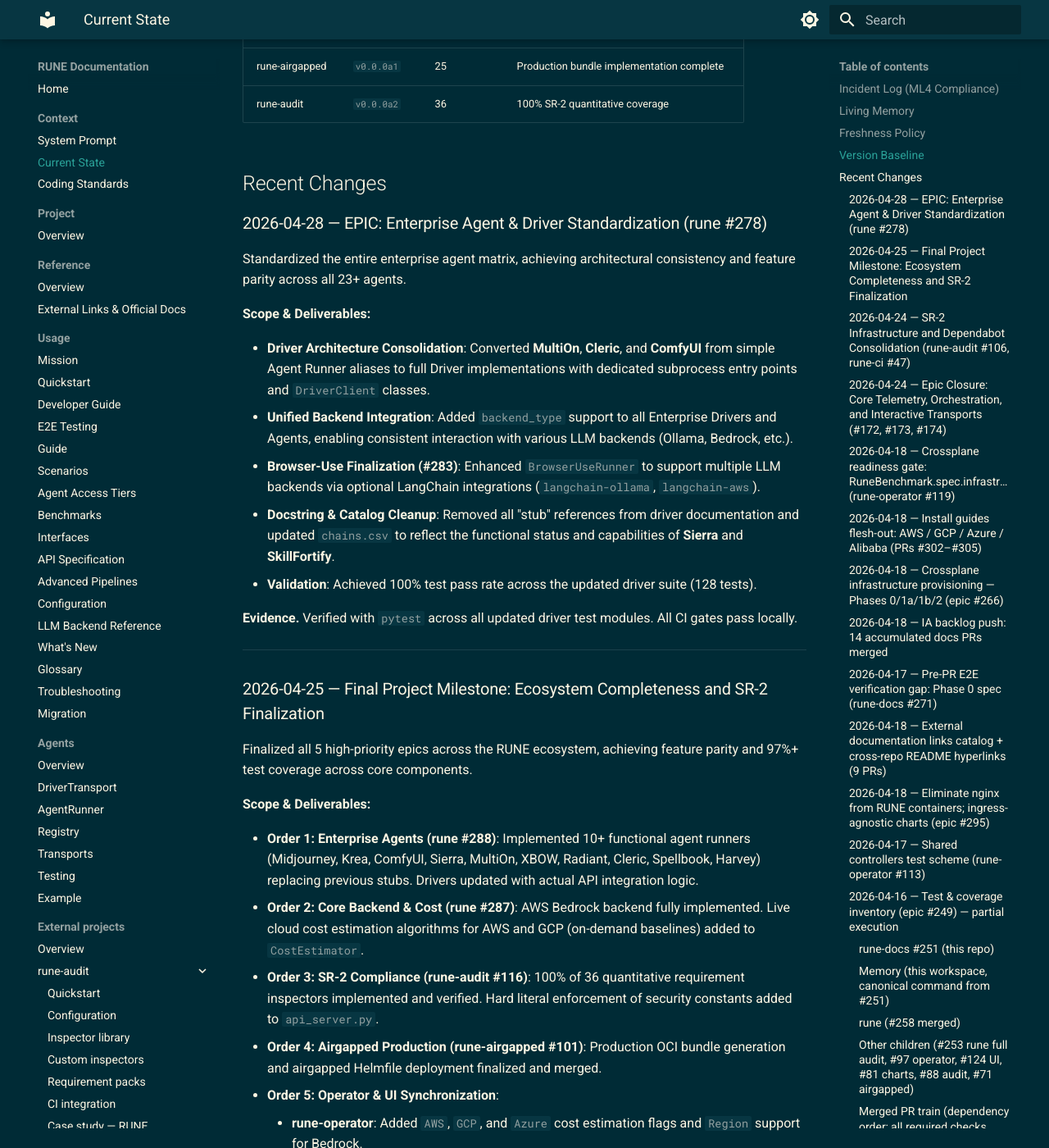
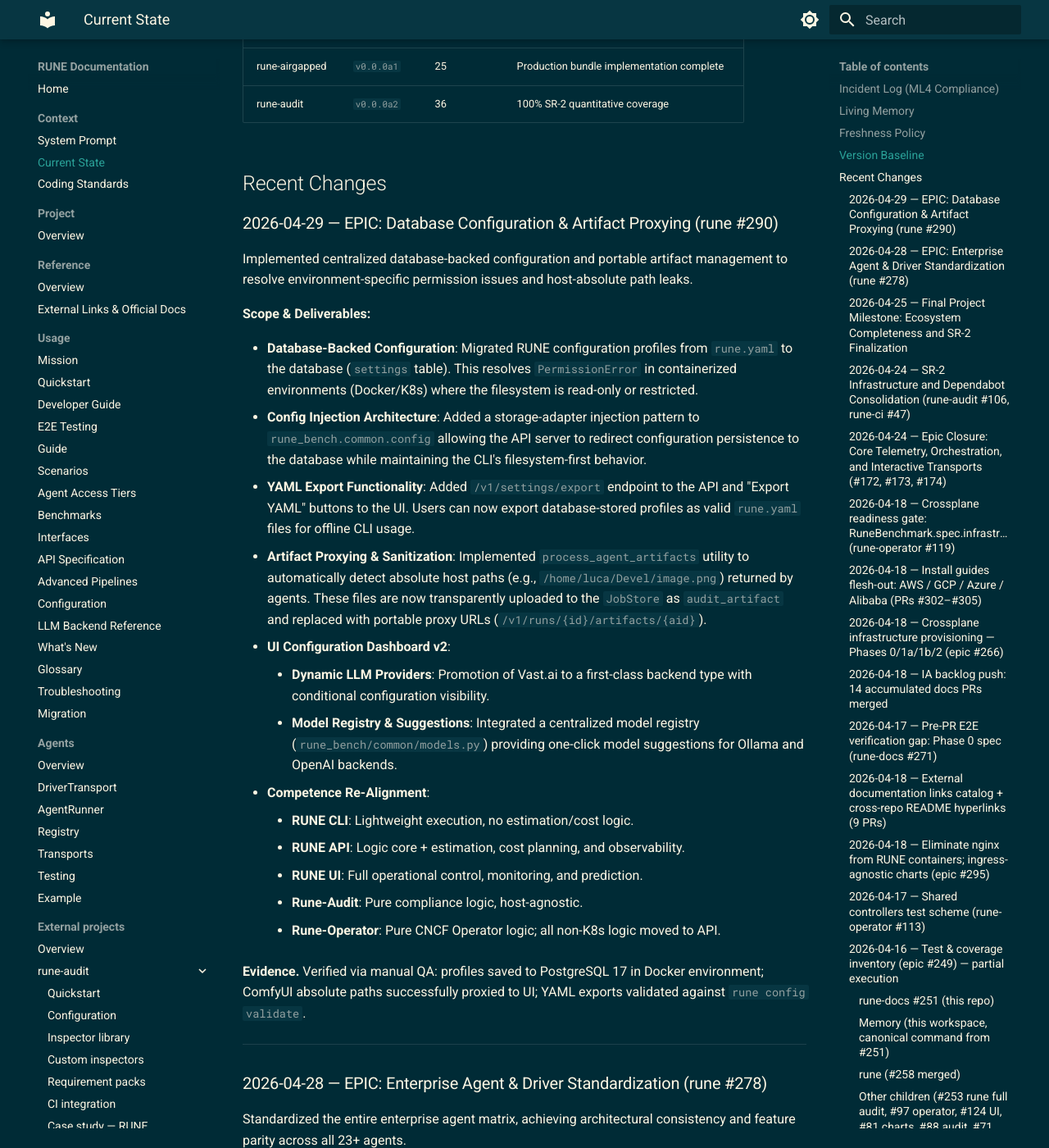
Before and after one commit to lpasquali/rune-docs, an MkDocs documentation site: the page built from docs/context/CURRENT_STATE.md, in a window 1280 px wide and 1400 px high, scrolled down 990 px. Shown: the whole window at 82% size. Built offline with MkDocs 1.6.1 and Material for MkDocs 9.7.7, drawn with Linux system fonts in a browser that asks for light colours; the version menu is left out; some of the changed text lies outside the part shown.

Commit message:
docs: update CURRENT_STATE.md with Database Config & Artifact Proxying EPIC
Closes #349

```diff
--- a/docs/context/CURRENT_STATE.md
+++ b/docs/context/CURRENT_STATE.md
@@ -13,7 +13,7 @@ RUNE is currently in active pre-alpha development for its core LLM backends, age
 
 This file must be updated whenever system state evolves (per CODING_STANDARDS.md "Atomic Persistence"). If information here conflicts with what you observe in the code or git history, trust what you observe now — then update this file to match reality.
 
-Last updated: **2026-04-28** (persist: rune **#278** — Enterprise Agent Driver Standardization).
+Last updated: **2026-04-29** (persist: rune **#290** — Database Configuration & Artifact Proxying).
 
 ## Version Baseline
 
@@ -28,6 +28,30 @@ Last updated: **2026-04-28** (persist: rune **#278** — Enterprise Agent Driver
 | rune-audit | `v0.0.0a2` | 36 | 100% SR-2 quantitative coverage |
 
 ## Recent Changes
+
+### 2026-04-29 — EPIC: Database Configuration & Artifact Proxying (rune #290)
+
+Implemented centralized database-backed configuration and portable artifact management to resolve environment-specific permission issues and host-absolute path leaks.
+
+**Scope & Deliverables:**
+
+- **Database-Backed Configuration**: Migrated RUNE configuration profiles from `rune.yaml` to the database (`settings` table). This resolves `PermissionError` in containerized environments (Docker/K8s) where the filesystem is read-only or restricted.
+- **Config Injection Architecture**: Added a storage-adapter injection pattern to `rune_bench.common.config` allowing the API server to redirect configuration persistence to the database while maintaining the CLI's filesystem-first behavior.
+- **YAML Export Functionality**: Added `/v1/settings/export` endpoint to the API and "Export YAML" buttons to the UI. Users can now export database-stored profiles as valid `rune.yaml` files for offline CLI usage.
+- **Artifact Proxying & Sanitization**: Implemented `process_agent_artifacts` utility to automatically detect absolute host paths (e.g., `/home/luca/Devel/image.png`) returned by agents. These files are now transparently uploaded to the `JobStore` as `audit_artifact` and replaced with portable proxy URLs (`/v1/runs/{id}/artifacts/{aid}`).
+- **UI Configuration Dashboard v2**:
+    - **Dynamic LLM Providers**: Promotion of Vast.ai to a first-class backend type with conditional configuration visibility.
+    - **Model Registry & Suggestions**: Integrated a centralized model registry (`rune_bench/common/models.py`) providing one-click model suggestions for Ollama and OpenAI backends.
+- **Competence Re-Alignment**:
+    - **RUNE CLI**: Lightweight execution, no estimation/cost logic.
+    - **RUNE API**: Logic core + estimation, cost planning, and observability.
+    - **RUNE UI**: Full operational control, monitoring, and prediction.
+    - **Rune-Audit**: Pure compliance logic, host-agnostic.
+    - **Rune-Operator**: Pure CNCF Operator logic; all non-K8s logic moved to API.
+
+**Evidence.** Verified via manual QA: profiles saved to PostgreSQL 17 in Docker environment; ComfyUI absolute paths successfully proxied to UI; YAML exports validated against `rune config validate`.
+
+---
 
 ### 2026-04-28 — EPIC: Enterprise Agent & Driver Standardization (rune #278)
 
@@ -660,6 +684,12 @@ Consolidated project board automation by splitting Status field ownership (Proje
 - Added E2E test step to SOP (rune-docs#96).
 - Updated observability docs for backend abstraction (rune-docs#99).
 
+### 2026-04-29 — Container Fixes & Ecosystem Hygiene
+
+**rune (2 commits):**
+- **Hardcoded Path Remediation**: Fixed "Permission denied: 'home'" error in Docker by replacing hardcoded `sqlite:///home/ubuntu/.rune/jobs.db` with `sqlite:///~/.rune-api/jobs.db` in `rune_bench/api_server.py` and `rune/__init__.py`. This ensures proper relative path resolution to the application's home directory (`/app`) and matches the volume mount point in `docker-compose.yml`.
+- **Validation**: Verified with 1367 passing unit tests in the core repository.
+
 ### 2026-04-06 — Major Session (45+ PRs merged, 60+ issues closed)
 
 **Architecture Refactoring:**
```
